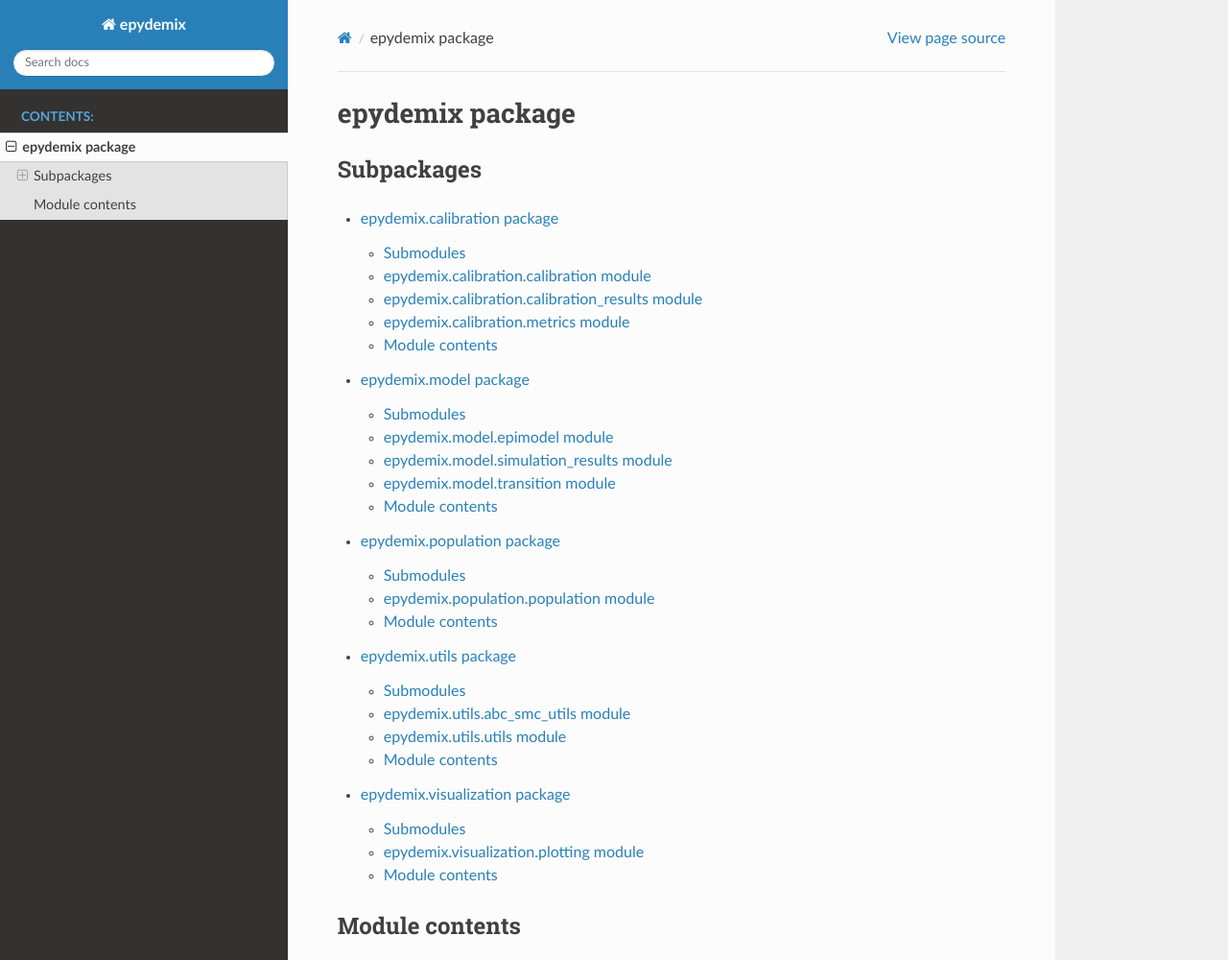
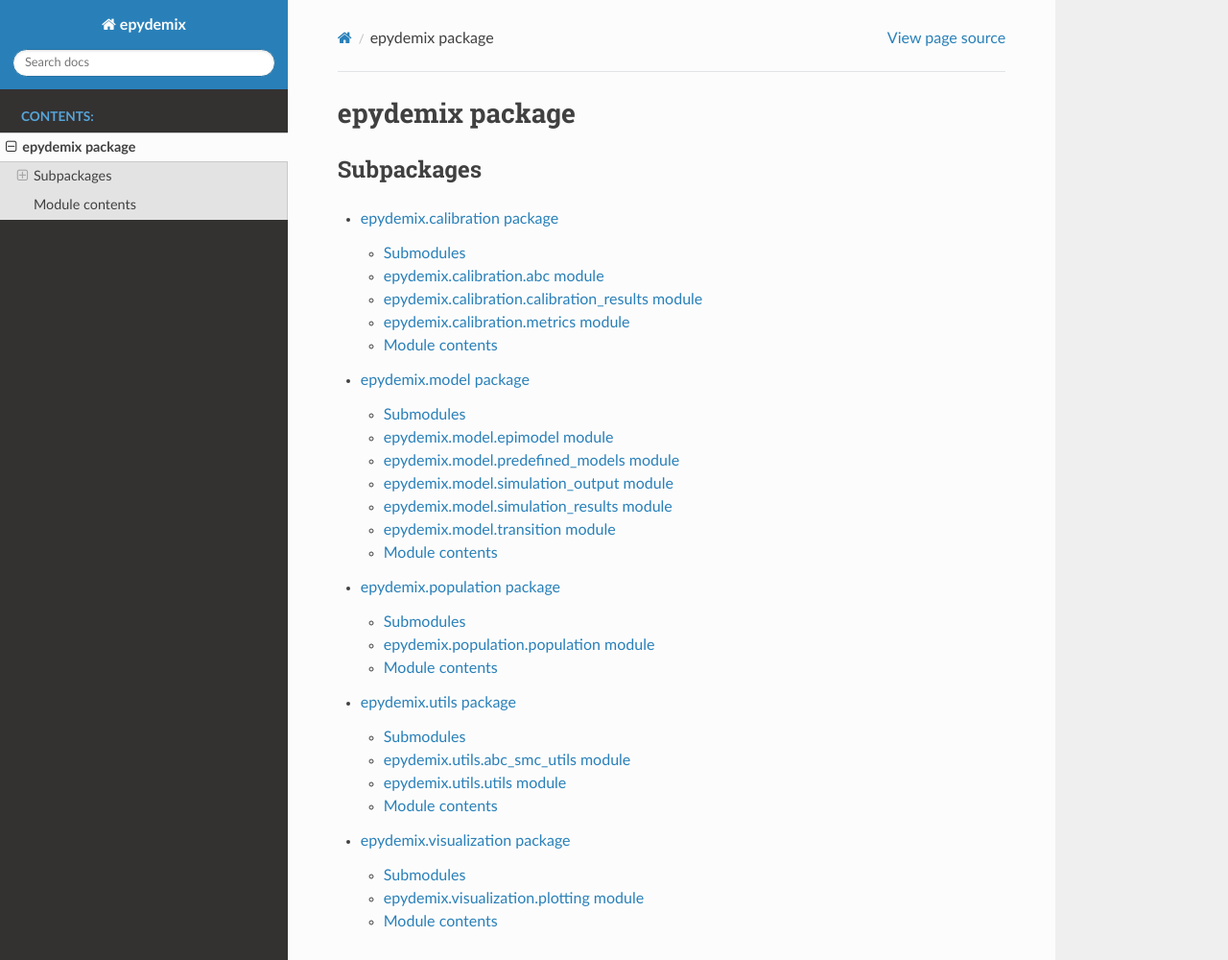
Before and after one commit to ngozzi/epydemix, a Sphinx documentation site: the page built from docs/source/epydemix.rst, in a window 1280 px wide and 1341 px high, cut to the strip 0-1000 px from the top of the window. Shown: the whole strip at 96% size. Built offline with Sphinx 7.4.7 and the Read the Docs theme 3.1.0, drawn with Linux system fonts in a browser that asks for light colours.

Commit message:
fixing docs

```diff
--- a/docs/source/epydemix.calibration.rst
+++ b/docs/source/epydemix.calibration.rst
@@ -4,10 +4,10 @@ epydemix.calibration package
 Submodules
 ----------
 
-epydemix.calibration.calibration module
----------------------------------------
+epydemix.calibration.abc module
+-------------------------------
 
-.. automodule:: epydemix.calibration.calibration
+.. automodule:: epydemix.calibration.abc
    :members:
    :undoc-members:
    :show-inheritance:
--- a/docs/source/epydemix.model.rst
+++ b/docs/source/epydemix.model.rst
@@ -8,6 +8,22 @@ epydemix.model.epimodel module
 ------------------------------
 
 .. automodule:: epydemix.model.epimodel
+   :members:
+   :undoc-members:
+   :show-inheritance:
+
+epydemix.model.predefined\_models module
+----------------------------------------
+
+.. automodule:: epydemix.model.predefined_models
+   :members:
+   :undoc-members:
+   :show-inheritance:
+
+epydemix.model.simulation\_output module
+----------------------------------------
+
+.. automodule:: epydemix.model.simulation_output
    :members:
    :undoc-members:
    :show-inheritance:
```
